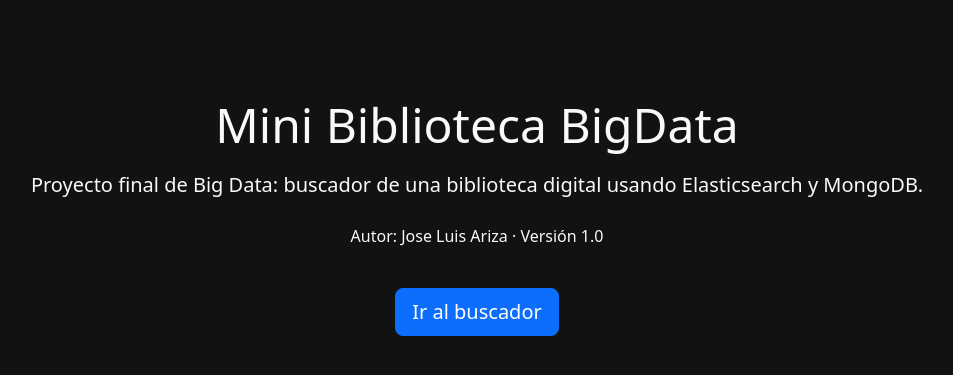
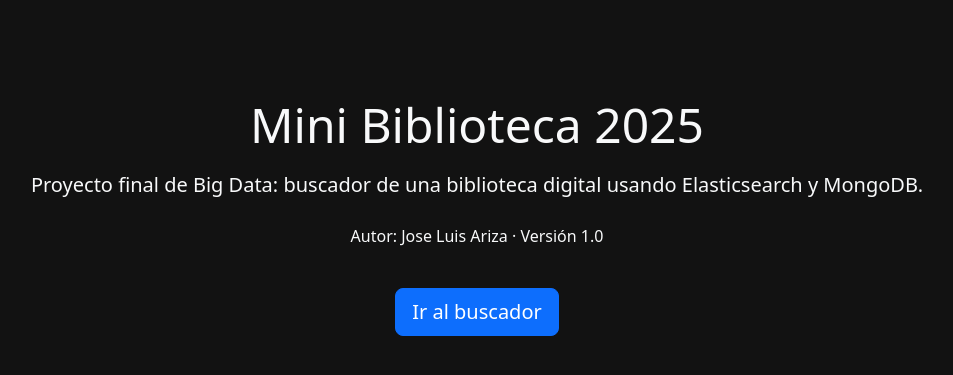
Before and after one commit to JoseLuisAriza/BigData, a Flask app: page / in a window 1280 px wide. Shown: the part 56-431 px from the top of the page, without its empty margins (163-1116 px from the left). Run offline with Flask 3, Linux system fonts and the light colour scheme; parts of the project's set-up code (start-up, migrations or seed data) failed here and were passed over.

Commit message:
Update landing.html

```diff
--- a/proyecto_bigdata/templates/landing.html
+++ b/proyecto_bigdata/templates/landing.html
@@ -1,10 +1,10 @@
 {% extends "base.html" %}
 
-{% block title %}Mini Biblioteca BigData{% endblock %}
+{% block title %}Mini Biblioteca 2025{% endblock %}
 
 {% block content %}
 <div class="text-center py-5">
-  <h1 class="display-5 mb-3">Mini Biblioteca BigData</h1>
+  <h1 class="display-5 mb-3">Mini Biblioteca 2025</h1>
   <p class="lead mb-4">
     Proyecto final de Big Data: buscador de una biblioteca digital usando
     Elasticsearch y MongoDB.
```
